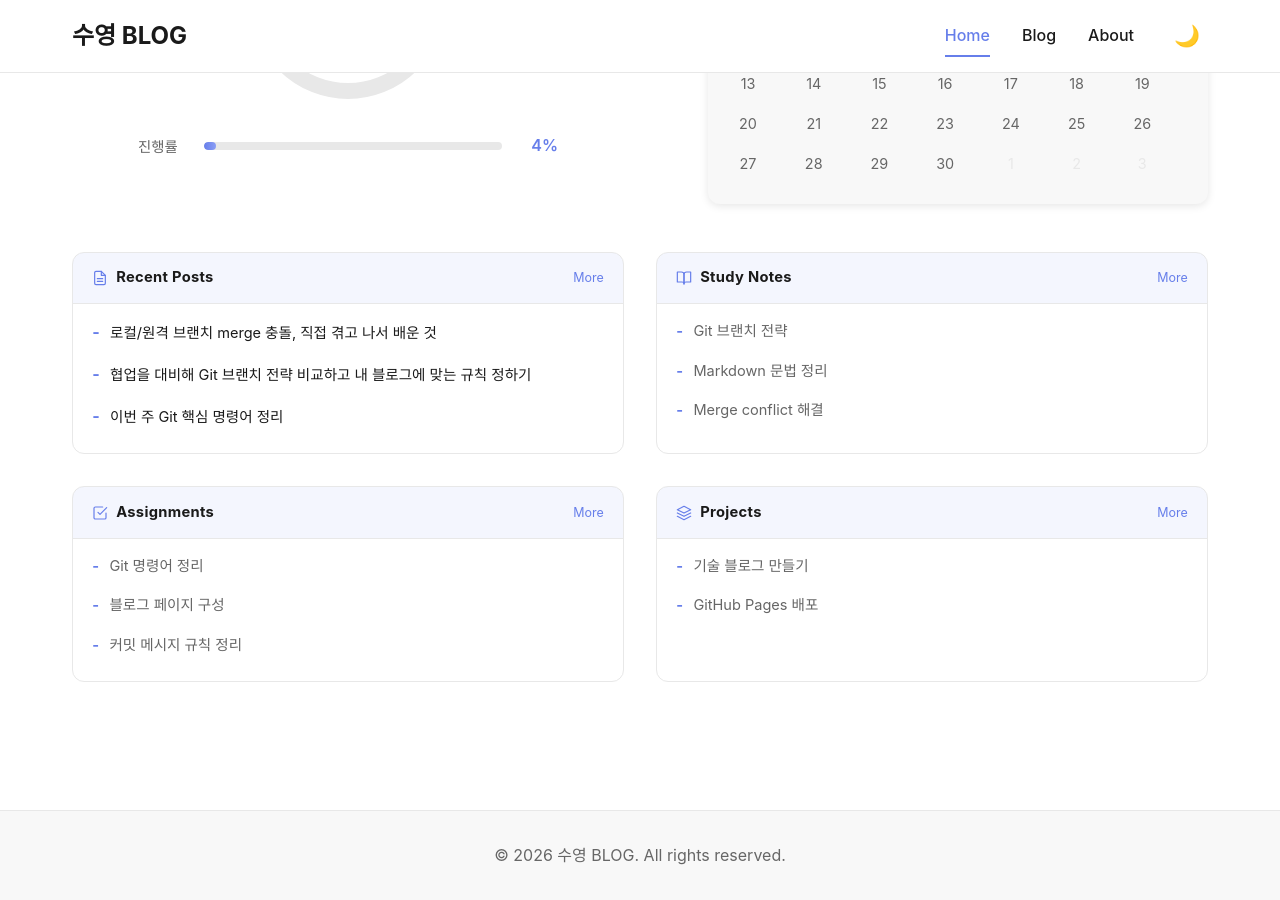
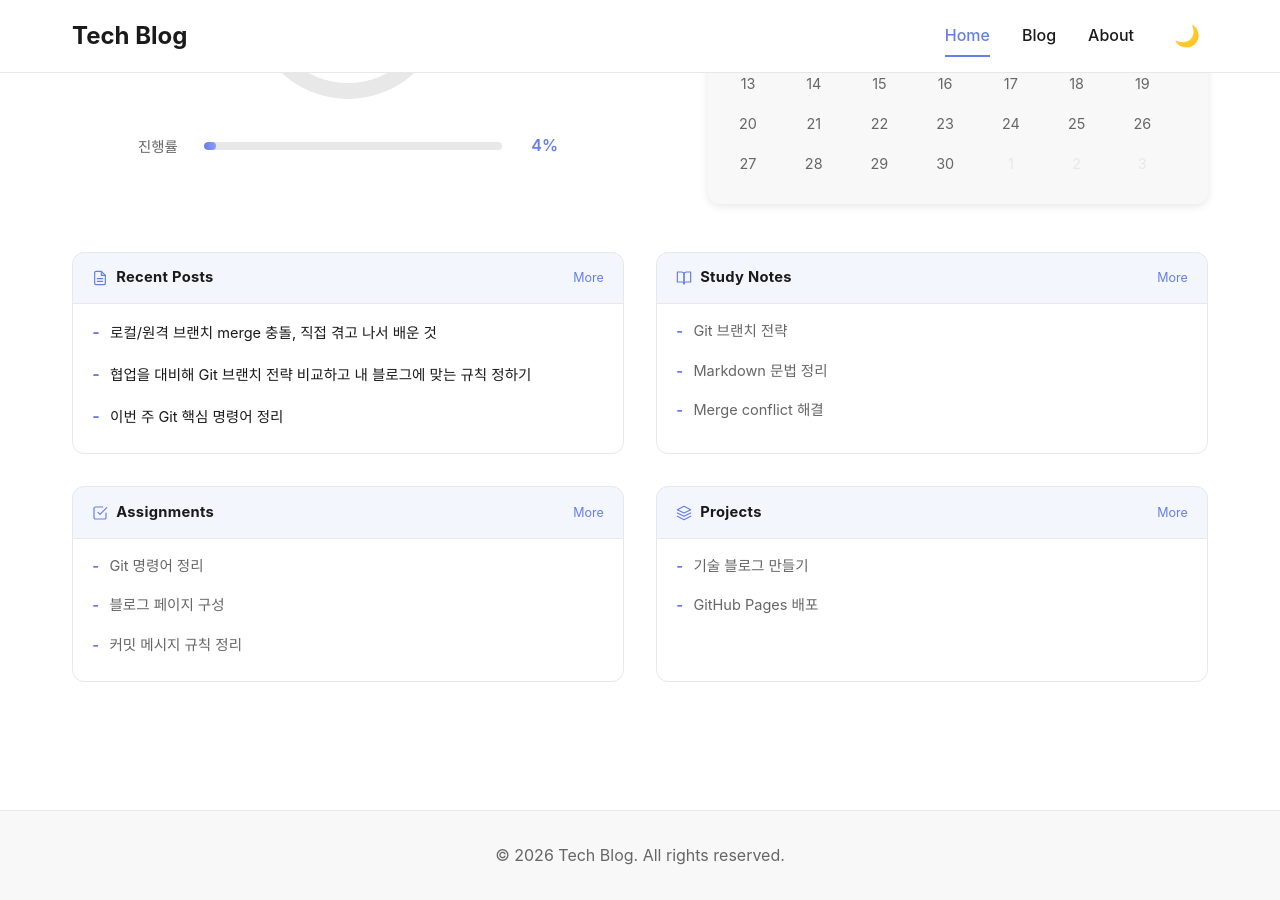
Before and after one commit to tjtndud2/my-blog, a Jekyll site: the page built from index.md, in a window 1280 px wide and 900 px high, scrolled down 510 px. Built offline with Jekyll 4.4.1, drawn with Linux system fonts in a browser that asks for light colours.

Commit message:
tech 바꾸기

```diff
--- a/_config.yml
+++ b/_config.yml
@@ -1,3 +1,3 @@
-title: 수영 BLOG
+title: Tech Blog
 remote_theme: daattali/beautiful-jekyll@6.0.1
 baseurl: "/my-blog"
```
